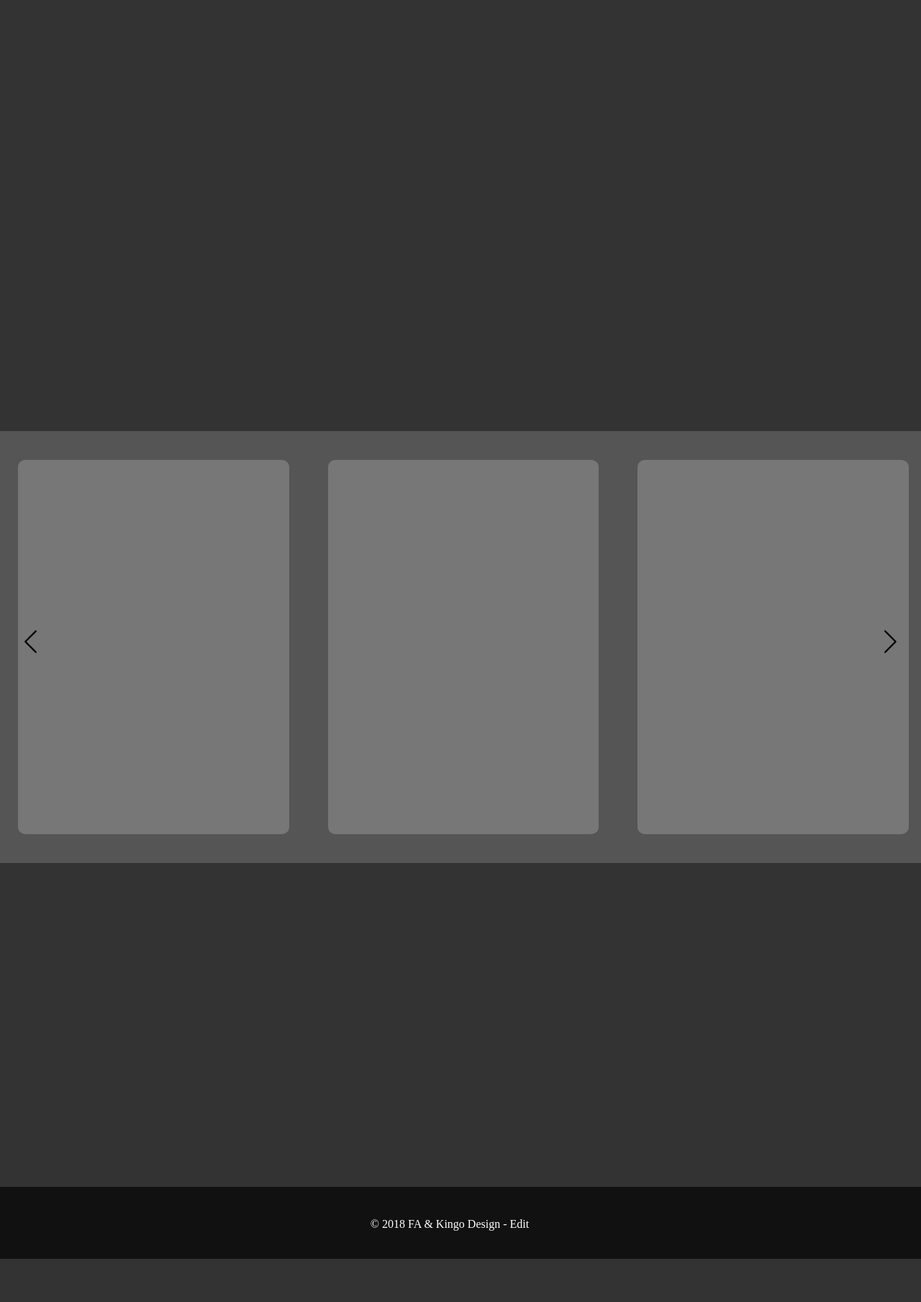
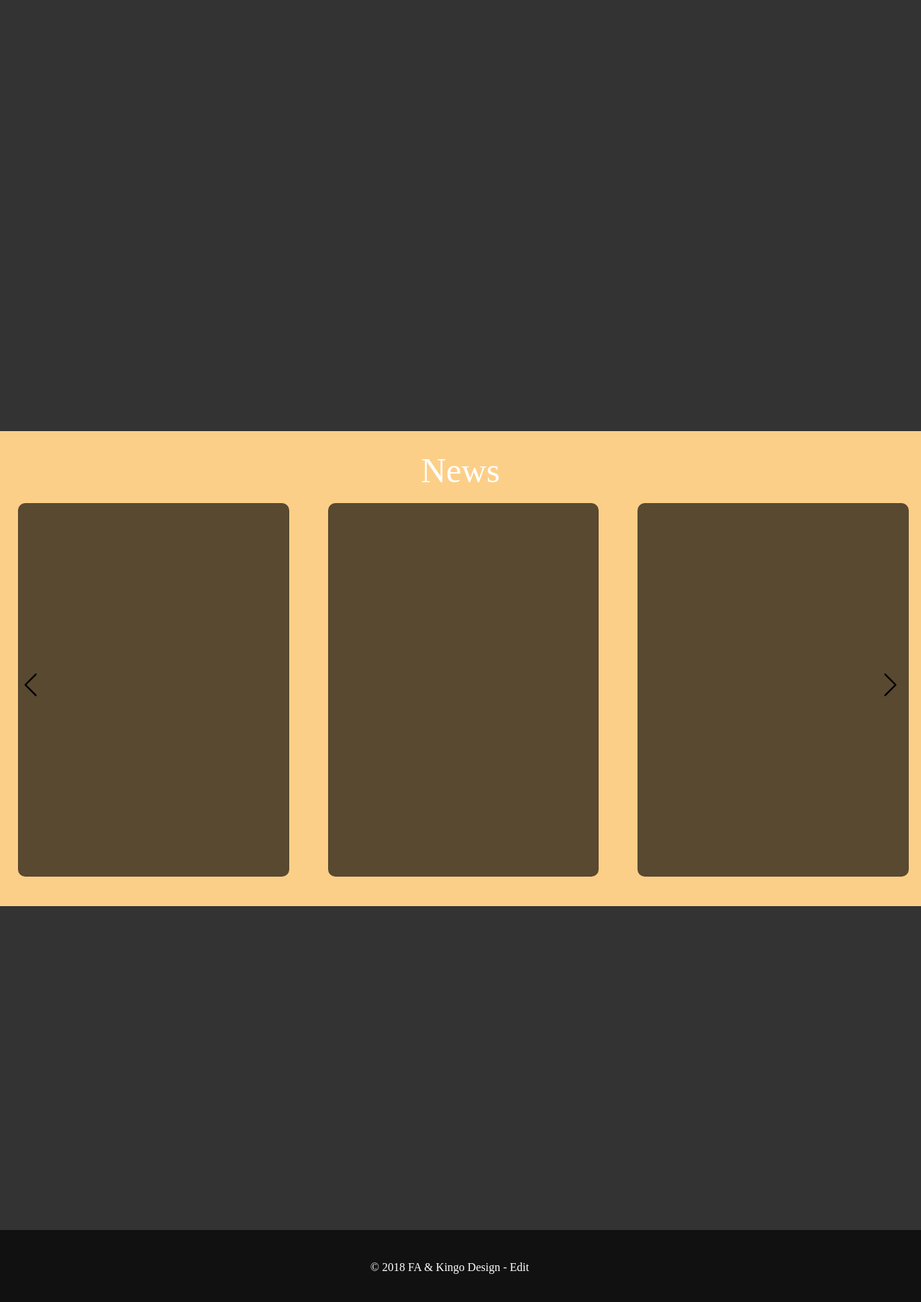
Before and after one commit to kingdingah/fa-site, a PHP site: page / in a window 1280 px wide. Shown: the part 881-2690 px from the top of the page at 72% size. Before the commit the page ends 2630 px from the top, so only its background shows below. Run offline with PHP 8.4, Linux system fonts and the light colour scheme; some libraries are stand-ins or nearby versions; some web fonts are replaced.

Commit message:
Updated homepage - 14/04/18 15:56

```diff
--- a/css/home.css
+++ b/css/home.css
@@ -45,17 +45,56 @@ div.parallax-mirror img
 div.home-news
 {
   width: 200%;
-  height: 600px;
-  background-color: #555;
+  height: 660px;
   overflow: auto;
   white-space: nowrap;
+}
+
+div.news-title
+{
+  width: 100%;
+  height: 60px;
+  font-size: 3em;
+  font-family: opensans-b;
+  color: white;
+  position: relative;
+  text-align: center;
+  line-height: 60px;
+}
+
+div.news-bg-overlay
+{
+  width: 100%;
+  height: 660px;
+  background-color: #faaf3a;
+  opacity: 0.6;
+  position: absolute;
+  z-index: 50;
+}
+
+div.news-bg
+{
+  width: 100%;
+  height: 660px;
+  position: absolute;
+  z-index: 40;
+  opacity: 0.45;
+  overflow: hidden;
+}
+
+div.news-bg img
+{
+  width: 100%;
+  height: auto;
+  margin-top: -200px;
 }
 
 div.home-news .news-container
 {
   width: auto;
-  height: 600px;
+  height: 660px;
   position: relative;
+  z-index: 99;
   padding-top: 25px !important;
   padding-bottom: 25px !important;
   overflow: hidden;
@@ -65,7 +104,7 @@ div.home-news .news-container
 div.news-item-container
 {
   display: inline-block;
-  height: 100%;
+  height: 90%;
 }
 
 div.news-item
@@ -73,7 +112,7 @@ div.news-item
   height: calc(100% - 30px);
   width: calc(100% - 50px);
   margin-top: 15px;
-  background-color: #777;
+  background-color: rgba(0,0,0,0.65);
   border-radius: 10px;
 }
 
@@ -93,7 +132,7 @@ span.news-next
   width: 35px;
   position: absolute;
   z-index: 100;
-  margin-top: 275px;
+  margin-top: 335px;
   right: 25px;
 }
 
@@ -103,7 +142,7 @@ span.news-previous
   width: 35px;
   position: absolute;
   z-index: 100;
-  margin-top: 275px;
+  margin-top: 335px;
   left: 25px;
 }
 
--- a/css/menu.css
+++ b/css/menu.css
@@ -459,8 +459,8 @@ div.nav-search input
 {
   span.logo-box
   {
-    width: 60%;
-    margin-left: 20%;
+    width: 230px;
+    margin-left: calc(50% - 115px);
   }
 
   div.mobile-button
@@ -519,6 +519,7 @@ div.mobile-menu
   padding-right: 25px !important;
   top: 0;
   left: 0;
+  overflow-y: scroll;
 }
 
 div.profile-icon-mobile
@@ -644,9 +645,14 @@ div#site-mobile a, div#profile-mobile a
     z-index: 1200;
   }
 
-
   div.theme-blue
   {
     display: none;
   }
+
+  div.nav-logo-mobile span.logo-box
+  {
+    width: 230px;
+    margin-left: calc(50% - 140px);
+  }
 }
--- a/index.html
+++ b/index.html
@@ -41,7 +41,7 @@
       <div id="mobile-username">~username</div>
       <div class="notifications-mobile"></div>
       <div class="profile-hotbar">
-        <a>Profile</a>
+        <a href="profile.html">Profile</a>
         <a>Notes</a>
         <a>Log out</a>
       </div>
@@ -227,7 +227,10 @@
         <span id="next" class="news-next">
           <img src="img/svg/next.svg"/>
         </span>
+        <div class="news-bg-overlay"></div>
+        <div class="news-bg parallax-window" data-parallax="scroll" data-image-src="img/art/art6.png"></div>
         <div class="news-container">
+          <div class="news-title">News</div>
           <div class="news-item-container">
             <div class="news-item first-news-item"></div>
           </div>
```
Also changed, not shown: js/profile.js (+9 -6 lines), 1 other file.
